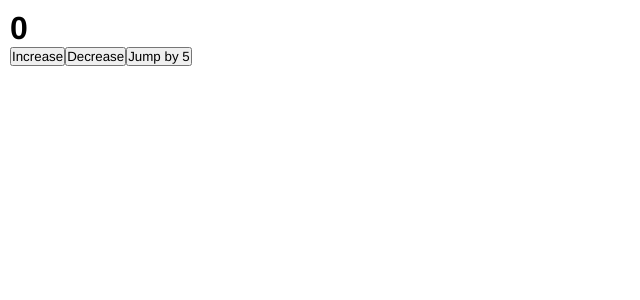
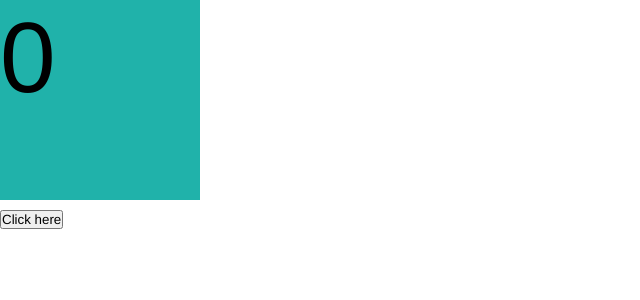
Before and after one commit to ayushjaiswal97/React, a React (Vite) app in the folder Day8/: page / in a window 1280 px wide. Shown: the top 300 px of the page, without its empty margins (0-640 px from the left). Built offline with nearby package versions, Linux system fonts and the light colour scheme.

Commit message:
Generate random number using useState

```diff
--- a/Day8/src/App.jsx
+++ b/Day8/src/App.jsx
@@ -1,31 +1,20 @@
-import React, { useState } from "react";
+import React, { useState } from 'react'
 
 const App = () => {
-  const [num, setNum] = useState(0);
+
+  const [num, setNum] = useState(0)
 
   return (
     <div>
-      <h1>{num}</h1>
-      <button
-        onClick={() => {
-          setNum(num + 1);
-        }}>
-        Increase
-      </button>
-      <button
-        onClick={() => {
-          setNum(num - 1);
-        }}>
-        Decrease
-      </button>
-      <button
-        onClick={() => {
-          setNum(num + 5);
-        }}>
-        Jump by 5
-      </button>
+      <div className="box">
+        {num}
+      </div>
+      <button onClick={()=>{
+        const rdm = Math.floor(Math.random()*100);
+        setNum(rdm);
+      }}>Click here</button>
     </div>
-  );
-};
+  )
+}
 
-export default App;
+export default App
--- a/Day8/src/index.css
+++ b/Day8/src/index.css
@@ -12,6 +12,10 @@ html , body{
     width: 100%;
 }
 
-body{
-     padding: 10px;
+.box{
+  width: 200px;
+  height: 200px;
+  background-color: lightseagreen;
+  margin-bottom: 10px;
+  font-size: 100px;
 }
```
